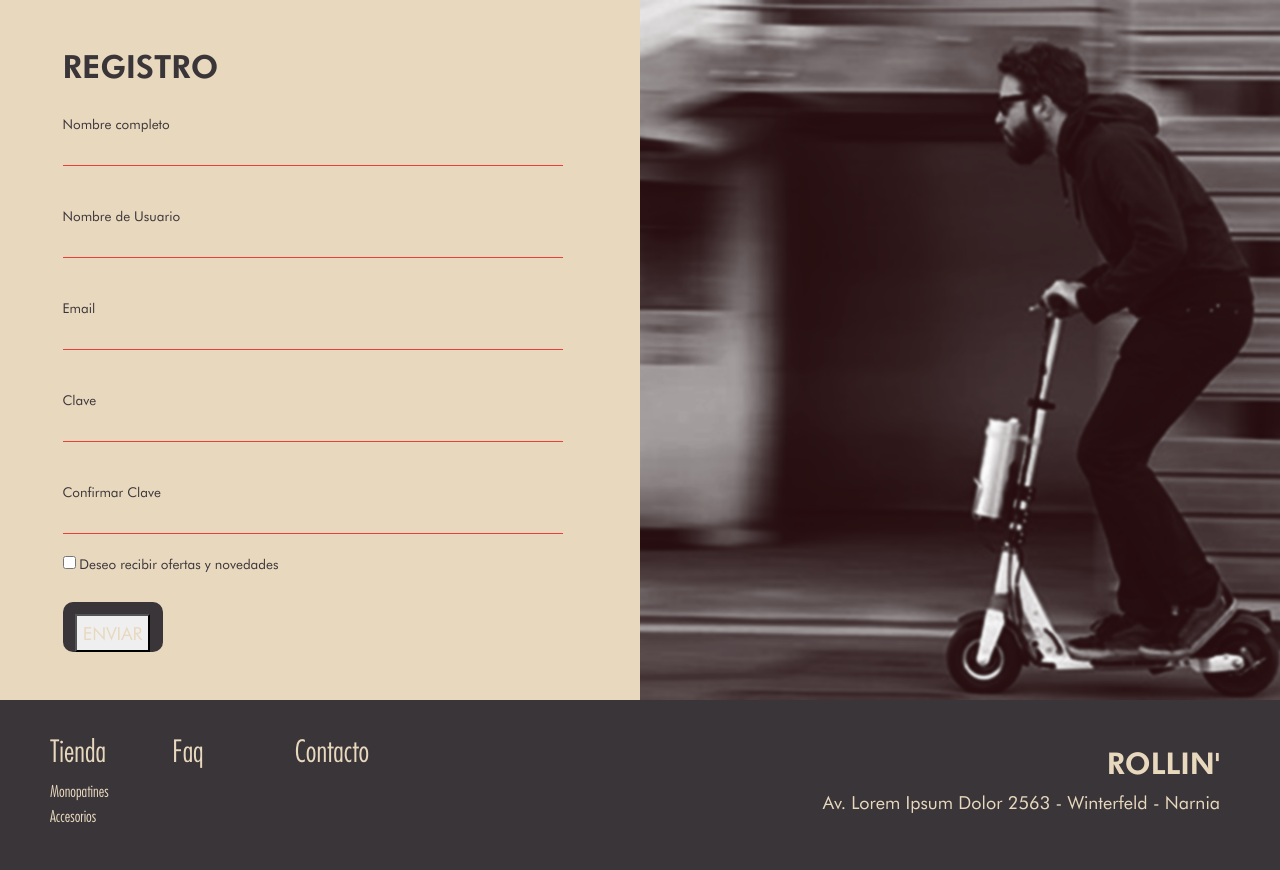
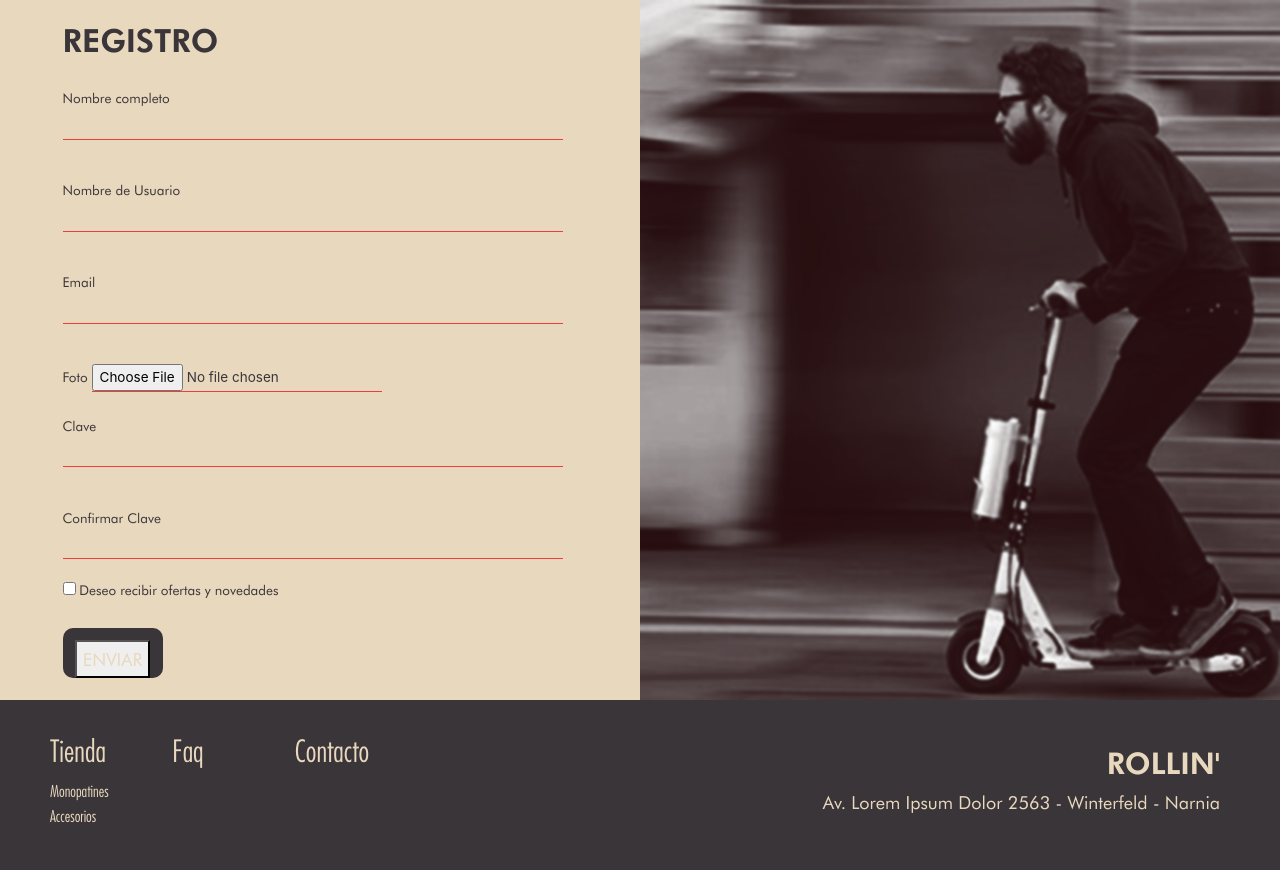
Before and after one commit to lpalleros/proyectointegrador, a PHP site: page /registro.php in a window 1280 px wide. Shown: the part 77-947 px from the top of the page. Run offline with PHP 8.4, Linux system fonts and the light colour scheme.

Commit message:
Registro Agrego Carga de imagen y carpeta de Archivos

```diff
--- a/ESTILO/main.css
+++ b/ESTILO/main.css
@@ -233,7 +233,11 @@
     border-bottom: 1px solid #EF3E3A;
     background-color: #E8D8BE;
 }
-
+/* NO FUNCIONA */
+.error span{
+  font-size: 10px;
+  color: red;
+}
 /*REGISTRO IMAGEN LATERAL*/
 .imagen-lateral {
   max-width: 100%;
--- a/registro.php
+++ b/registro.php
@@ -9,6 +9,8 @@
 $errorMail ="";
 $errorUser="";
 $errorPassword="";
+$errorFoto="";
+$errorExtension="";
 //para sumar los errores tengo esta variable
 $error = 0;
 
@@ -41,7 +43,7 @@
         $errorUser = "Ingrese un Nombre de Usuario";
         $error++;
       }
-    //Ver este error, cuando escribo menos de 4 caraceteres tira el error pero no puedo hacer que aparezca en el placeholder en vez de los caracteres que puse y se guardaron
+
       else if (strlen($_POST["user"]) < 4) {
         $errorUser = "El usuario debe tener al menos 4 caracteres";
         $error++;
@@ -56,6 +58,24 @@
         $error++;
       }
       else{ $pass = password_hash($_POST["password"], PASSWORD_DEFAULT);
+      }
+    }
+    //VALIDACION FOTO y Subida
+    if ($_FILES) {
+      if ($_FILES["foto"]["error"]!= 0) {
+        $errorFoto = "Hubo un error al cargar la Foto";
+        $error++;
+      }
+      else {
+        $ext = pathinfo($_FILES["foto"]["name"],PATHINFO_EXTENSION);
+
+        if($ext!= "jpg" && $ext != "jpeg" && !$ext != "png"){
+          $errorExtension = "El formato de la Foto debe ser PNG, JPEG o JPG";
+          $error++;
+        }
+        else {
+          move_uploaded_file($_FILES["foto"]["tmp_name"],"archivos/".$_POST["name"].".".$ext);
+        }
       }
     }
         //CReacion de usuario nuevo
@@ -144,28 +164,34 @@
        <!-- FINAL DEL NAVBAR  -->
      <div class="row container-registro">
        <div class="col-lg-6 col-sm-12 registro">
-         <form class="formulario-de-registro" method="POST" action="registro.php">
+         <form class="formulario-de-registro" method="POST" action="registro.php" enctype="multipart/form-data">
            <h2>REGISTRO</h2>
            <br>
            <label for="name">Nombre completo</label>
            <input id="name" type="text" name="name" value="<?=$nombre?>"placeholder="">
            <br>
-           <span style="color:red;font-size:10px"><?=$errorNombre?></span>
+           <span class="error"><?=$errorNombre?></span>
            <br>
            <label for="user">Nombre de Usuario</label>
            <input id="user" type="text" name="user" value="<?=$user?>" placeholder="">
            <br>
-           <span style="color:red;font-size:10px"><?=$errorUser?></span>
+           <span class="error"><?=$errorUser?></span>
            <br>
            <label for="email">Email</label>
            <input id="email" type="email" name="email" value="<?=$email?>"placeholder="">
            <br>
-           <span style="color:red;font-size:10px"><?=$errorMail?></span>
+           <span class="error" ><?=$errorMail?></span>
+           <br>
+           <div class="">
+             <label for="foto">Foto</label>
+             <input id="foto" type="file" name="foto" value="">
+           </div>
+           <span class="error"><?=$errorFoto?><?=$errorExtension?></span>
            <br>
            <label for="password">Clave</label>
-           <input id="password" type="password" name="password" placeholder="<?=$errorPassword?>">
+           <input id="password" type="password" name="password" placeholder="">
            <br>
-           <span style="color:red;font-size:10px"><?=$errorPassword?></span>
+           <span class="error"><?=$errorPassword?></span>
            <br>
            <label for="">Confirmar Clave</label>
            <input id="password_confirm" type="password" name="password_confirm" placeholder="">
```
Also changed, not shown: archivos/Jmm.jpg (added), 1 other file.
